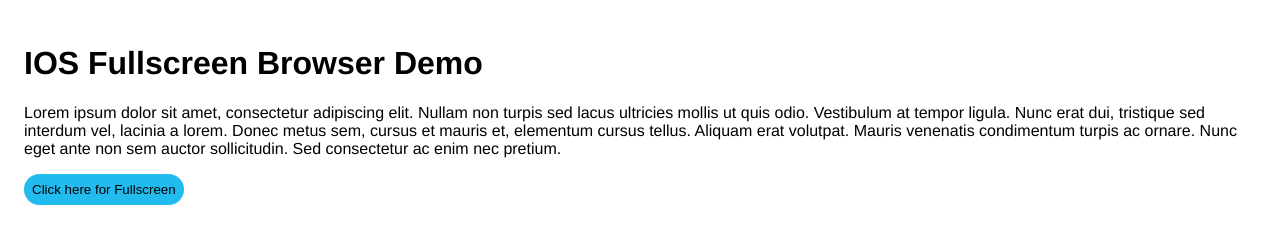
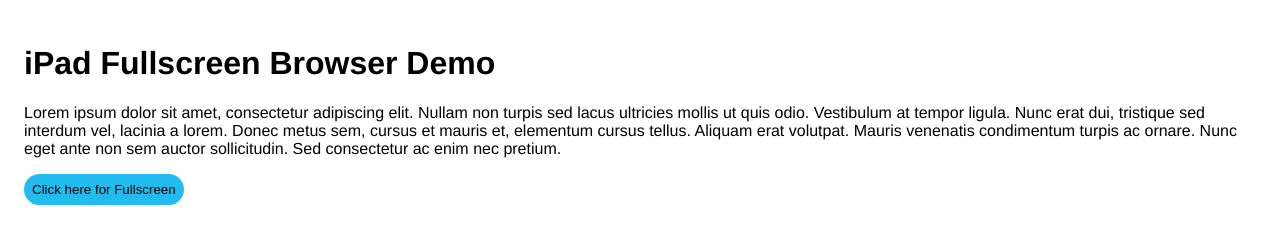
Before and after one commit to felkru/safarifullscreen, a plain HTML site: page index.html in a window 1280 px wide. Drawn offline with Linux system fonts and the light colour scheme.

Commit message:
changed heading

```diff
--- a/index.html
+++ b/index.html
@@ -30,7 +30,7 @@
     }
 </script>
 <body>
-<h1>IOS Fullscreen Browser Demo</h1>
+<h1>iPad Fullscreen Browser Demo</h1>
 <p>Lorem ipsum dolor sit amet, consectetur adipiscing elit. Nullam non turpis sed lacus ultricies mollis ut quis odio. Vestibulum at tempor ligula. Nunc erat dui, tristique sed interdum vel, lacinia a lorem. Donec metus sem, cursus et mauris et, elementum cursus tellus. Aliquam erat volutpat. Mauris venenatis condimentum turpis ac ornare. Nunc eget ante non sem auctor sollicitudin. Sed consectetur ac enim nec pretium.</p>
 <button onclick="fullscreen()" id="fsb">Click here for Fullscreen</button>
 </body>
```
